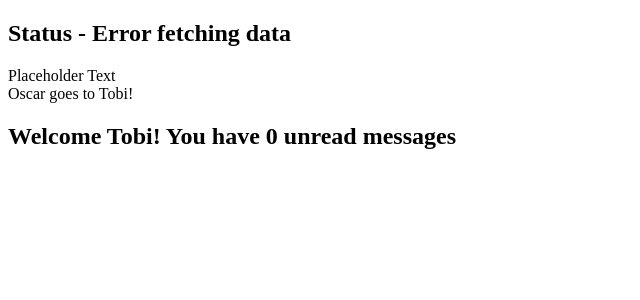
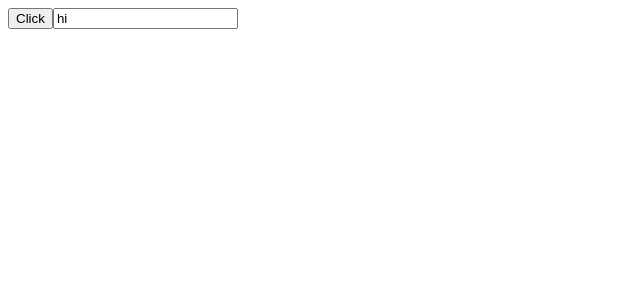
Before and after one commit to A-7amid/react-ts, a React (Vite) app: page / in a window 1280 px wide. Shown: the top 300 px of the page, without its empty margins (0-640 px from the left). Built offline with nearby package versions, Linux system fonts and the light colour scheme.

Commit message:
Event Props

```diff
--- a/src/App.tsx
+++ b/src/App.tsx
@@ -1,42 +1,15 @@
-import { Greet } from "./components/Greet";
-import { Heading } from "./components/Heading";
-import { Oscar } from "./components/Oscar";
-import { Person } from "./components/Person";
-import { PersonList } from "./components/PersonList";
-import { Status } from "./components/Status";
+import { Button } from "./components/Button";
+import { Input } from "./components/Input";
 
 function App() {
-  const personName = {
-    first: "Tobi",
-    last: "Ali",
-  };
-
-  const personList = [
-    {
-      first: "John",
-      last: "Doe",
-    },
-    {
-      first: "Jane",
-      last: "Smith",
-    },
-    {
-      first: "Alice",
-      last: "Johnson",
-    },
-  ];
-
   return (
     <>
-      {/* <Greet name={"Tobi"} messageCount={30} isLoggedIn={false} />
-      <Person name={personName} />
-      <PersonList names={personList} /> */}
-      <Status status="error" />
-      <Heading>Placeholder Text</Heading>
-      <Oscar>
-        <Heading>Oscar goes to Tobi!</Heading>
-      </Oscar>
-      <Greet name={"Tobi"} isLoggedIn={true} />
+      <Button handleClick={(e, id) => console.log("Clicked", e, id)} />
+
+      <Input
+        value={"hi"}
+        handleChange={(e) => console.log("Changed", e.target.value)}
+      />
     </>
   );
 }
--- /dev/null
+++ b/src/components/Button.tsx
@@ -0,0 +1,15 @@
+type ButtonProps = {
+  handleClick: (e: React.MouseEvent<HTMLButtonElement>, id: number) => void;
+};
+
+export const Button = ({ handleClick }: ButtonProps) => {
+  return (
+    <button
+      onClick={(e) => {
+        handleClick(e, 1);
+      }}
+    >
+      Click
+    </button>
+  );
+};
--- /dev/null
+++ b/src/components/Input.tsx
@@ -0,0 +1,14 @@
+import type React from "react";
+
+type InputProps = {
+  value: string;
+  handleChange: (e: React.ChangeEvent<HTMLInputElement>) => void;
+};
+
+export const Input = ({ value }: InputProps) => {
+  const handleChange = (e: React.ChangeEvent<HTMLInputElement>) => {
+    console.log("Changed", e.target.value);
+  };
+
+  return <input type="text" defaultValue={value} onChange={handleChange} />;
+};
```
